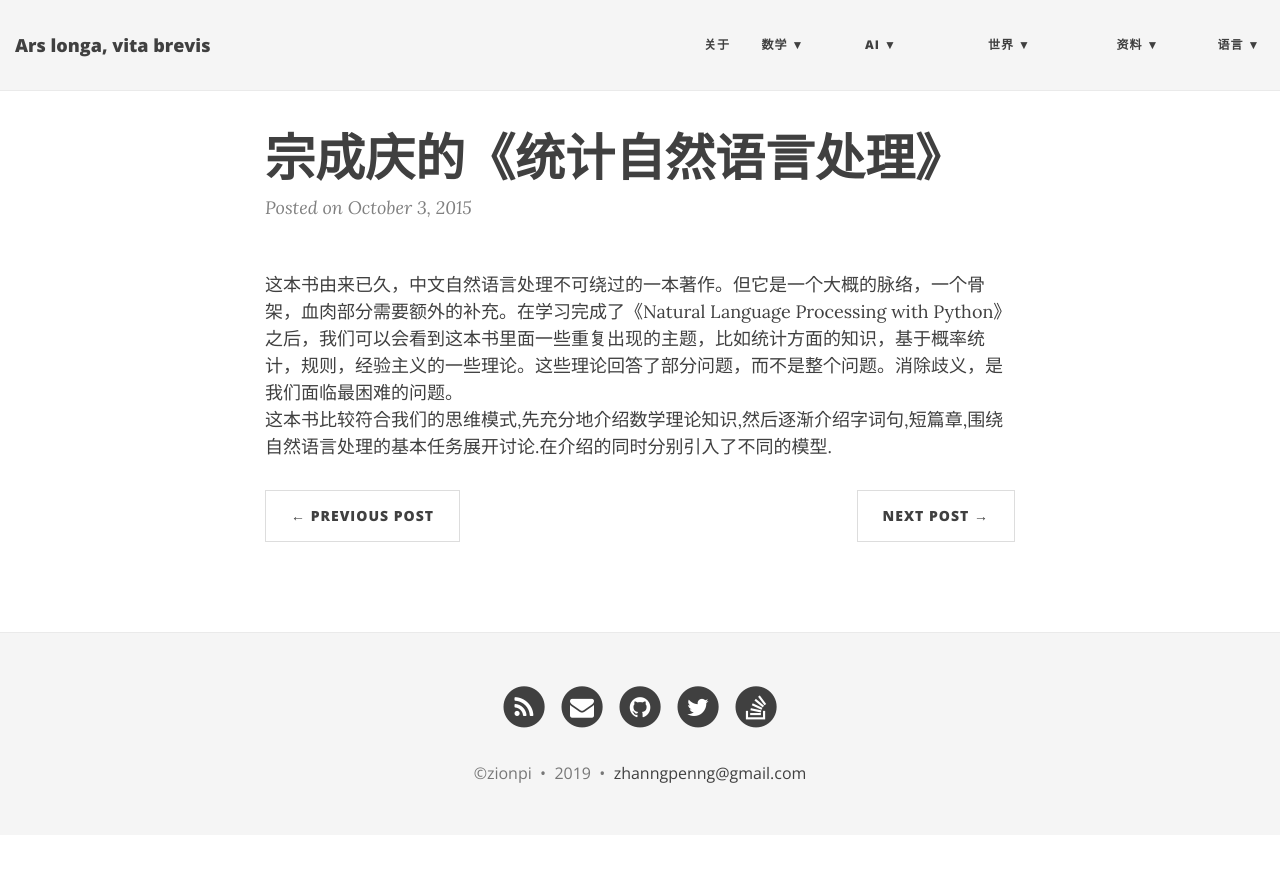
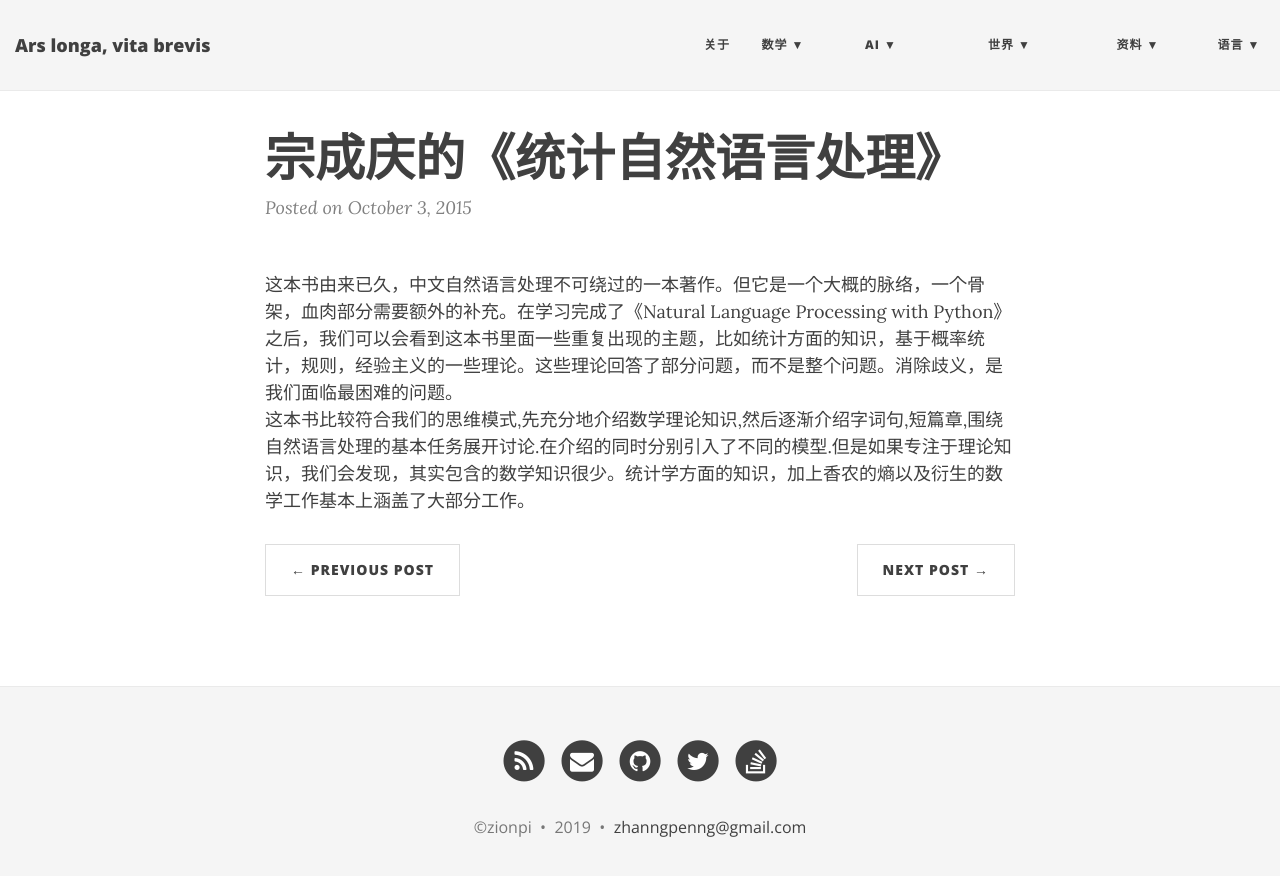
Before and after one commit to ZionPi/zionpi.github.io, a Jekyll site: the page built from _posts/2015-10-03-stastic-natural-language-processing.md, in a window 1280 px wide. Shown: the top 876 px of the page. Built offline with Jekyll 4.4.1, drawn with Linux system fonts in a browser that asks for light colours; nearby versions of some CDN libraries.

Commit message:
Update 2015-10-03-stastic-natural-language-processing.md

```diff
--- a/_posts/2015-10-03-stastic-natural-language-processing.md
+++ b/_posts/2015-10-03-stastic-natural-language-processing.md
@@ -3,4 +3,4 @@ layout: post
 title: 宗成庆的《统计自然语言处理》
 ---
 这本书由来已久，中文自然语言处理不可绕过的一本著作。但它是一个大概的脉络，一个骨架，血肉部分需要额外的补充。在学习完成了《Natural Language Processing with Python》之后，我们可以会看到这本书里面一些重复出现的主题，比如统计方面的知识，基于概率统计，规则，经验主义的一些理论。这些理论回答了部分问题，而不是整个问题。消除歧义，是我们面临最困难的问题。
-这本书比较符合我们的思维模式,先充分地介绍数学理论知识,然后逐渐介绍字词句,短篇章,围绕自然语言处理的基本任务展开讨论.在介绍的同时分别引入了不同的模型.
+这本书比较符合我们的思维模式,先充分地介绍数学理论知识,然后逐渐介绍字词句,短篇章,围绕自然语言处理的基本任务展开讨论.在介绍的同时分别引入了不同的模型.但是如果专注于理论知识，我们会发现，其实包含的数学知识很少。统计学方面的知识，加上香农的熵以及衍生的数学工作基本上涵盖了大部分工作。
```
